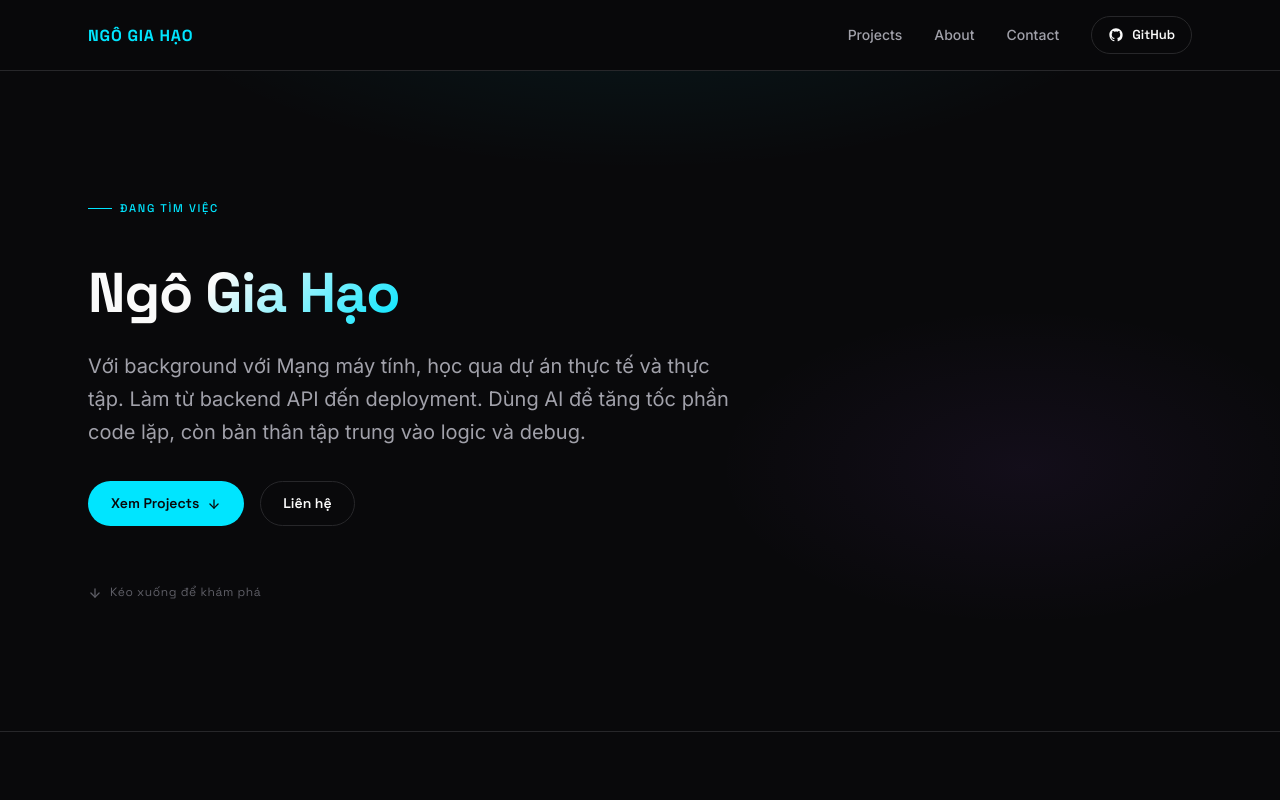
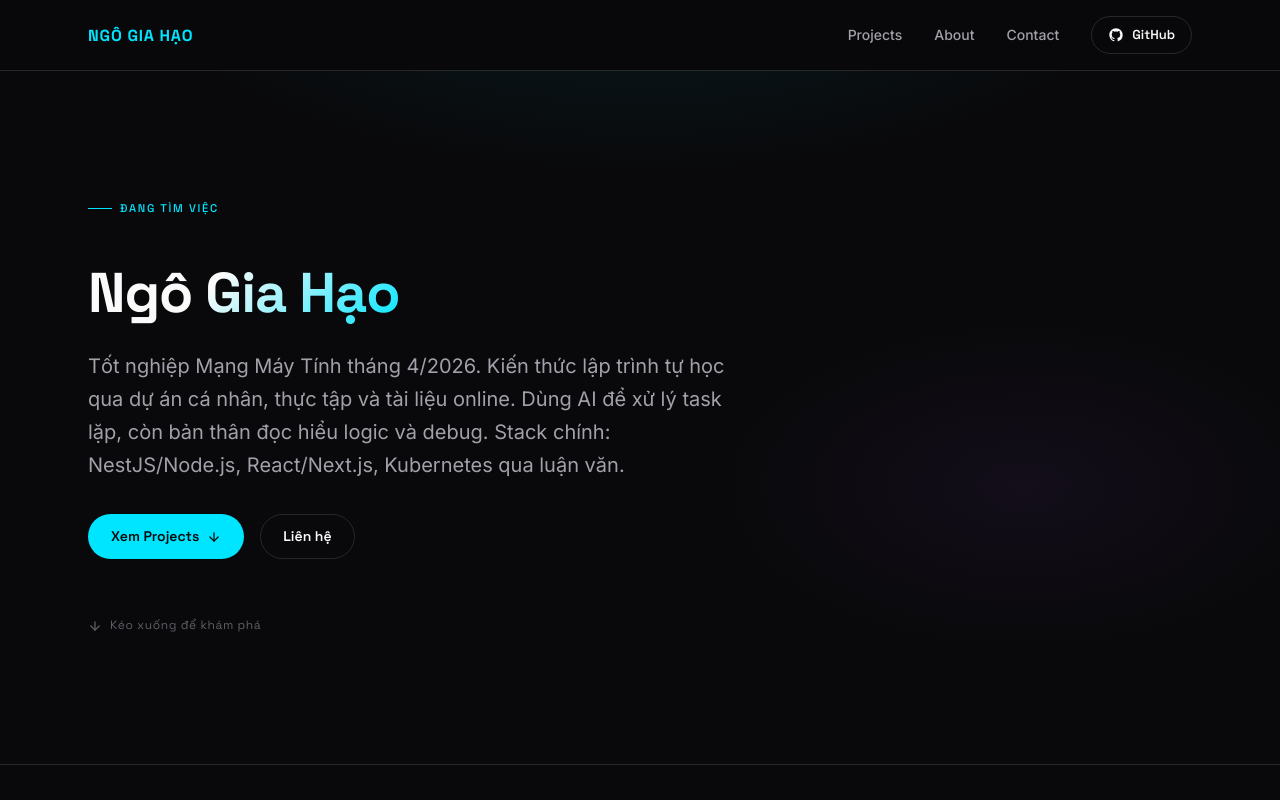
Before and after one commit to HaoNgo232/portfolio, a Next.js app: page / in a window 1280 px wide. Shown: the top 800 px of the page. Built offline with nearby package versions, Linux system fonts and the light colour scheme.

Commit message:
feat: Update personal background and skills description for clarity and relevance

```diff
--- a/app/page.tsx
+++ b/app/page.tsx
@@ -265,9 +265,10 @@ export default function Home() {
               <span className="hero-name">Ngô Gia Hạo</span>
             </h1>
             <p className="hero-subtitle">
-              Với background với Mạng máy tính, học qua dự án thực tế và thực
-              tập. Làm từ backend API đến deployment. Dùng AI để tăng tốc phần
-              code lặp, còn bản thân tập trung vào logic và debug.
+              Tốt nghiệp Mạng Máy Tính tháng 4/2026. Kiến thức lập trình tự học
+              qua dự án cá nhân, thực tập và tài liệu online. Dùng AI để xử lý
+              task lặp, còn bản thân đọc hiểu logic và debug. Stack chính:
+              NestJS/Node.js, React/Next.js, Kubernetes qua luận văn.
             </p>
             <div className="hero-actions">
               <a href="#projects" className="btn btn-primary">
@@ -308,16 +309,18 @@ export default function Home() {
               <h2>Về Tôi</h2>
               <p>
                 Tốt nghiệp ngành Mạng Máy Tính tháng 4/2026. Mọi kiến thức về
-                phần mềm tôi tự học qua dự án thực tế, thực tập và đọc code —
-                không phải từ giáo trình Computer Science truyền thống. Điều này
-                tạo ra góc nhìn khác: tôi quan tâm đến networking,
-                infrastructure và data flow nhiều như logic nghiệp vụ.
+                phần mềm tôi tự học qua dự án cá nhân, thực tập và tài liệu
+                online, không phải từ giáo trình khoa học máy tính truyền thống.
+                Điều này tạo ra góc nhìn khác: tôi quan tâm đến system design và
+                data flow nhiều như logic nghiệp vụ. Và tôi tin code tốt là code
+                người khác đọc được sau 3 tháng, hơn là code quá thông minh đến
+                nỗi chỉ mình tôi hiểu.
               </p>
               <p>
                 Tôi dùng AI để sinh code boilerplate và xử lý task lặp, còn bản
                 thân đọc hiểu logic và debug khi có lỗi. Stack chính:
-                NestJS/Node.js cho backend, Docker/Kubernetes qua thực tập. Code
-                tốt với tôi là code người khác đọc được sau 3 tháng.
+                Nest.js/Node.js cho backend, React/Next.js cho frontend,
+                Kubernetes qua quá trình làm luận văn.
               </p>
             </div>
             <div className="about-stack">
```
